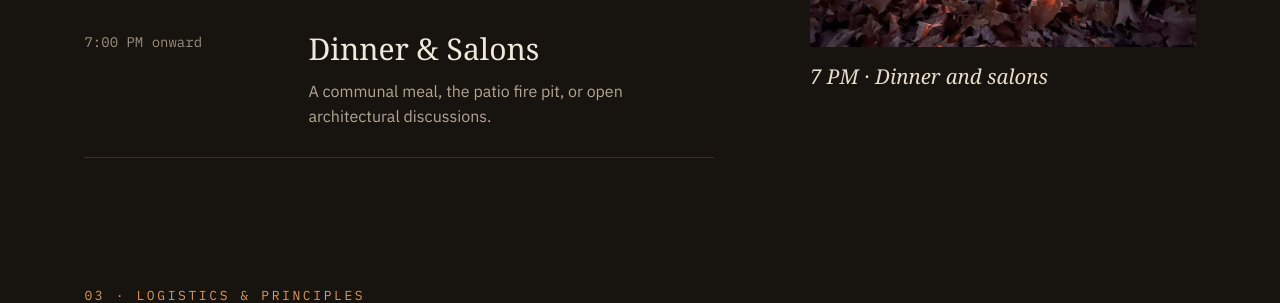
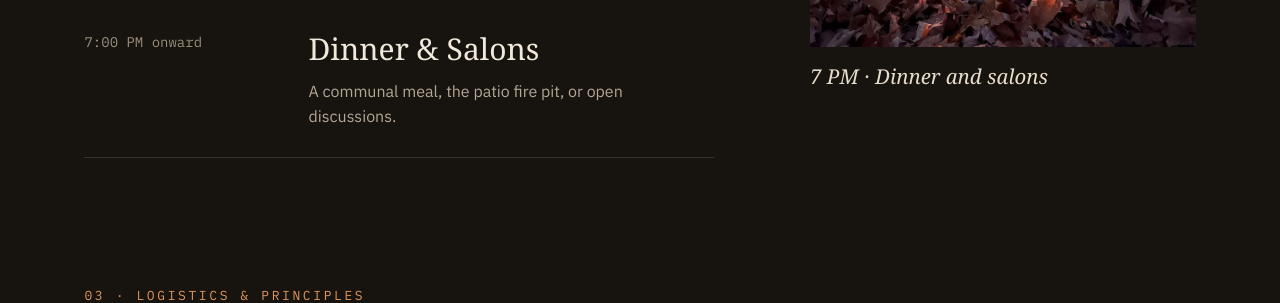
Before and after one commit to BruceEckel/developer-studio-retreat, a Jekyll site: the page built from index.md, in a window 1280 px wide and 900 px high, scrolled down 2462 px. Shown: the part 179-482 px from the top of the window. Built offline with Jekyll 4.4.1, drawn with Linux system fonts in a browser that asks for light colours; some web fonts are replaced; comment, search, counter and statistics services are not loaded.

Commit message:
Simplify "open architectural discussions" to "open discussions"
Co-Authored-By: Claude Fable 5 <noreply@anthropic.com>
Claude-Session: https://claude.ai/code/session_017NWLT8cbVBPdAeoeWpmGvw

```diff
--- a/_data/retreat.yml
+++ b/_data/retreat.yml
@@ -19,7 +19,7 @@ schedule:
     detail: Five-minute lightning demos of what was written or built.
   - time: 7:00 PM onward
     title: Dinner &amp; Salons
-    detail: A communal meal, the patio fire pit, or open architectural discussions.
+    detail: A communal meal, the patio fire pit, or open discussions.
 
 principles:
   - icon: door
```
